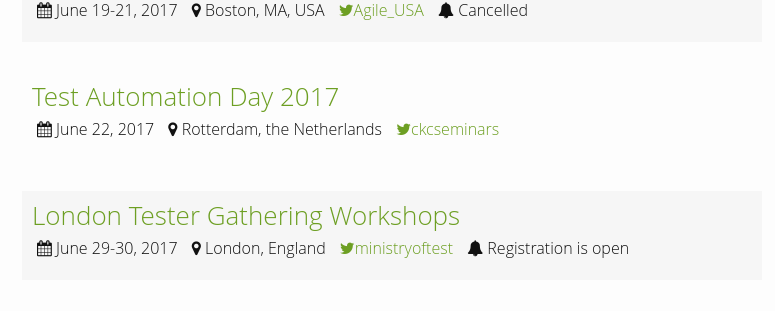
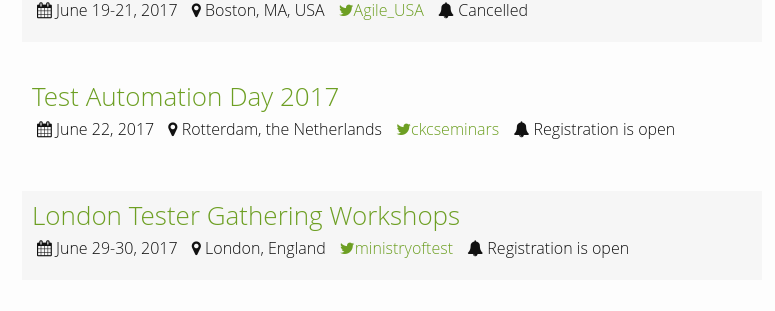
Before and after one commit to TestingConferences/testingconferences.github.io, a Jekyll site: the page built from index.html, in a window 1280 px wide and 900 px high, scrolled down 1655 px. Shown: the part 142-453 px from the top of the window, without its empty margins (248-1023 px from the left). Built offline with Jekyll 4.4.1, drawn with Linux system fonts in a browser that asks for light colours.

Commit message:
Registration is still open for Test Automation Days

```diff
--- a/_data/current.yml
+++ b/_data/current.yml
@@ -90,6 +90,7 @@
   dates: "June 22, 2017"
   url: http://www.testautomationday.com/
   twitter: ckcseminars
+  status: Registration is open
 
 - name: London Tester Gathering Workshops
   location: London, England
```
